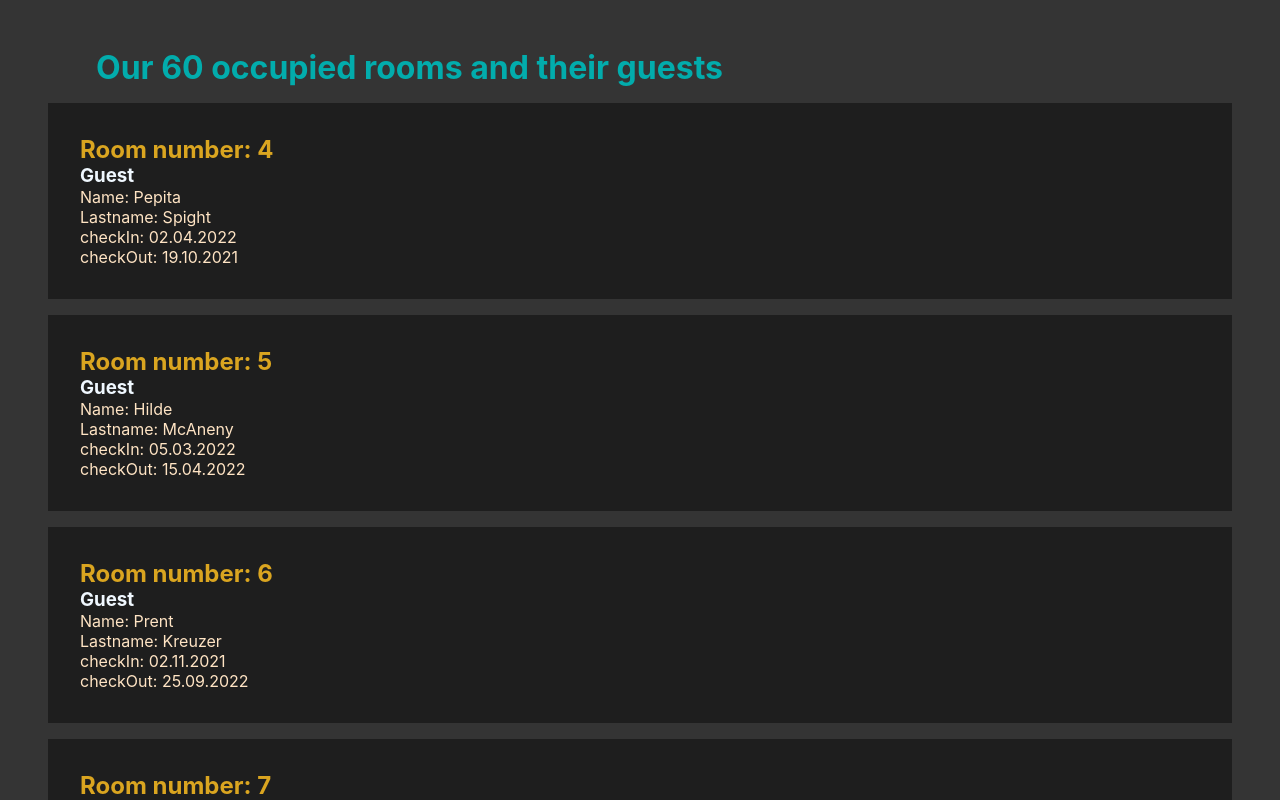
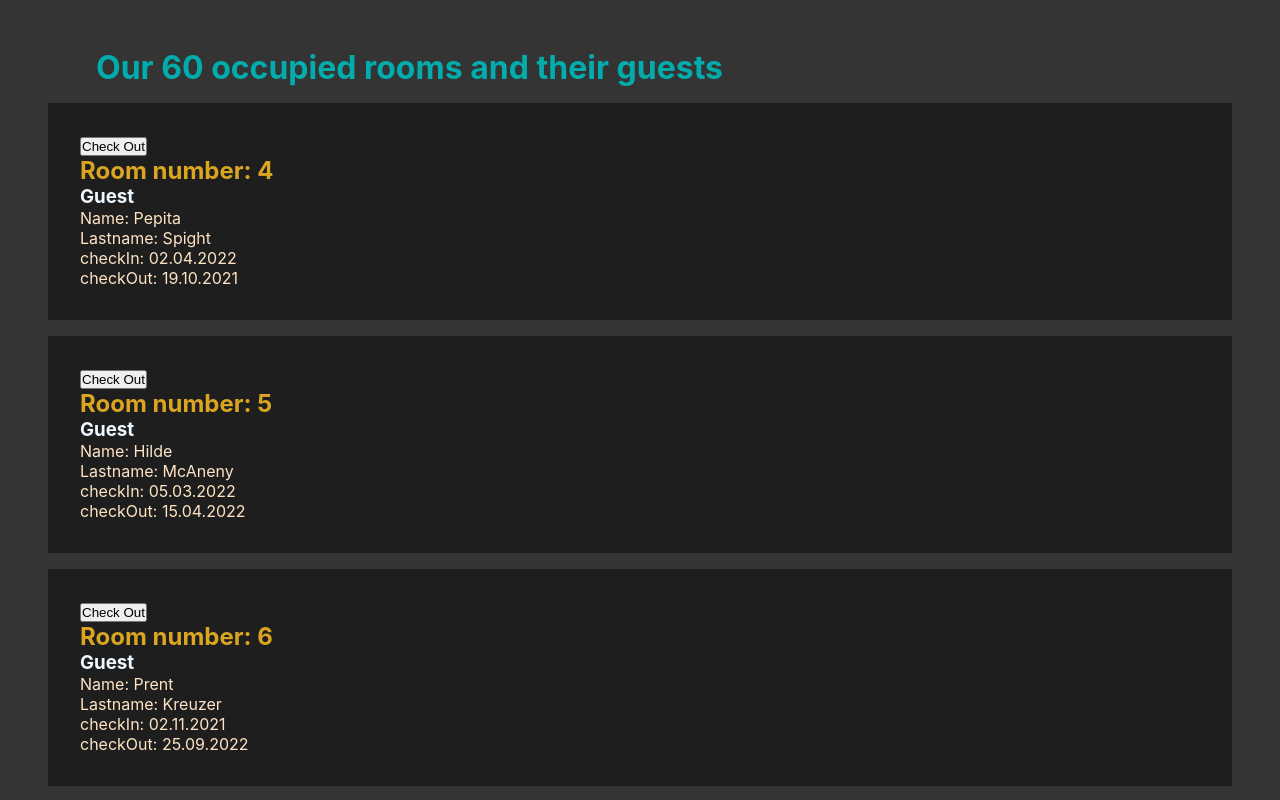
Before and after one commit to Marcelearn/hotel-guest-list, a React (Create React App) app: page / in a window 1280 px wide. Shown: the top 800 px of the page. Built offline with nearby package versions, Linux system fonts and the light colour scheme.

Commit message:
checkIn alert

```diff
--- a/src/App.js
+++ b/src/App.js
@@ -3,8 +3,8 @@ import Rooms from './Data.json'
 import Room from './components/Room'
 import SortedRooms from './components/Sort';
 
+
 function App() {
-  // const sortedRooms = Rooms.sort((a, b)=> a.roomNo - b.roomNo);
   const roomsComponents = SortedRooms.map((item, index) => {
     return <Room item={item} key={index} />
   })
--- a/src/components/Room.js
+++ b/src/components/Room.js
@@ -1,7 +1,23 @@
+import { useState, useEffect } from "react";
 import Reverse from "./Reverse";
 function Room({item}){
+    const [checkedIn, setcheckIn] = useState(false)
+
+    const handlerOnclick = () =>{
+        setcheckIn(!checkedIn)
+        console.log("handlerOnclick")
+    }
+    useEffect (() =>{
+        console.log("useEffect")
+
+        if(checkedIn){
+            alert(`Zimmer Nr. ${item.roomNo} ist nun belegt.`)
+        }
+
+    },[checkedIn])
     return (
         <div className="room">
+            <button onClick={handlerOnclick}>{checkedIn? "Check In": "Check Out"}</button>
             <h2 className="room__Nummer" value="roomNo">Room number: {item.roomNo}</h2>
             <h3>Guest</h3>
             <p className="room__guest" value="guestFirstname">Name: {item.guest.firstName}</p>
```
